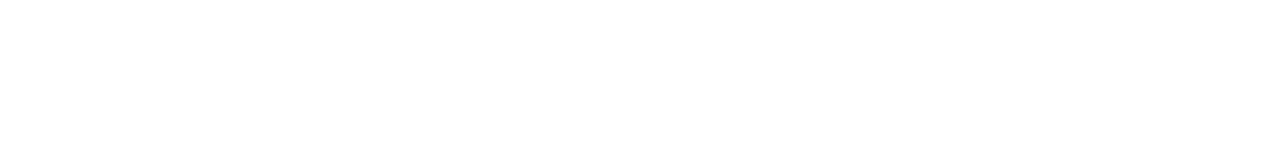
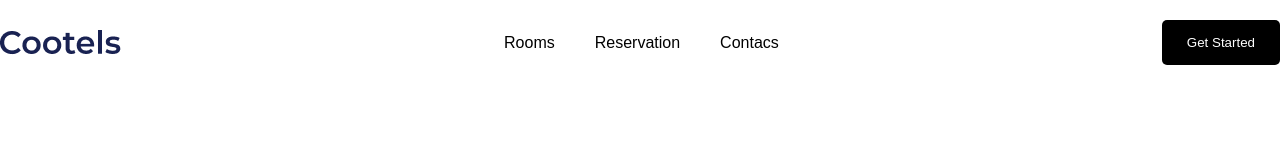
Before and after one commit to arion1986/day_1.3, a plain HTML site: page index.html in a window 1280 px wide. Drawn offline with Linux system fonts and the light colour scheme.

Commit message:
second commit

```diff
--- a/index.html
+++ b/index.html
@@ -4,8 +4,17 @@
     <meta charset="UTF-8">
     <meta name="viewport" content="width=device-width, initial-scale=1.0">
     <title>Document</title>
+    <link rel="stylesheet" href="./stylle.css">
 </head>
 <body>
-
+    <section class="dv1">
+        <img src="./Cootels.png" alt="">
+        <div class="dv2">
+            <p>Rooms</p>
+            <p>Reservation</p>
+            <p>Contacs</p>
+        </div>
+        <button class="btn">Get Started</button>
+    </section>
 </body>
 </html>
--- a/stylle.css
+++ b/stylle.css
@@ -0,0 +1,25 @@
+*{
+    margin: 0;
+}
+body{
+    font-family: sans-serif;
+}
+.dv1{
+    display: flex;
+    max-width: 1280px;
+    justify-content: space-between;
+    align-items:center ;
+    margin: auto;
+    padding: 20px 0px;
+}
+.dv2{
+    display: flex;
+    gap: 40px;
+}
+.btn{
+    background-color: black;
+    color: white;
+    border: none;
+    padding: 15px 25px;
+    border-radius: 5px;
+}
```
Also changed, not shown: Cootels.png (added).
